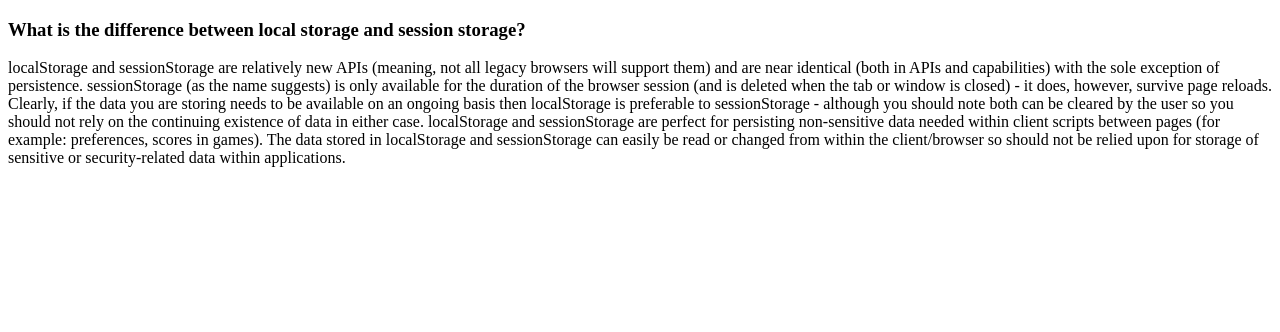
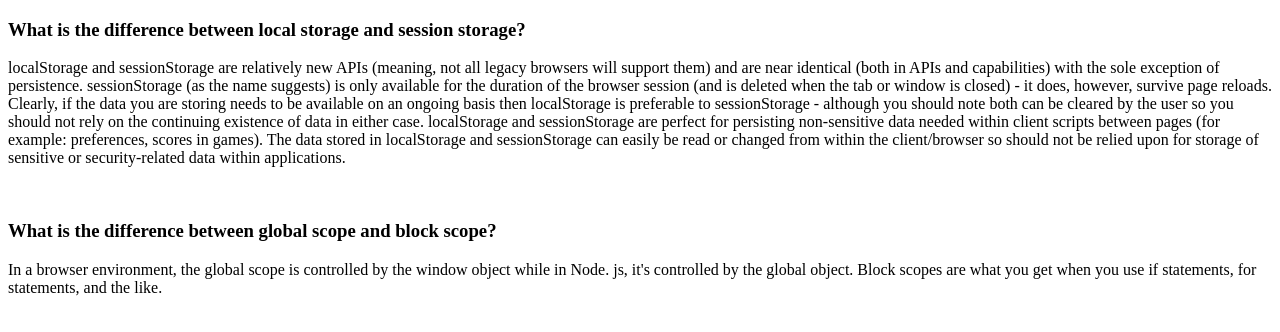
Before and after one commit to khanjubayer93/type-monster-debug-assignment, a plain HTML site: page blog.html in a window 1280 px wide. Drawn offline with Linux system fonts and the light colour scheme.

Commit message:
scope added

```diff
--- a/blog.html
+++ b/blog.html
@@ -32,7 +32,15 @@
             changed from within the client/browser so should not be relied upon for storage of sensitive or
             security-related data
             within applications.</p>
+    </div><br>
+    <div>
+        <h3>What is the difference between global scope and block scope?</h3>
+        <p>In a browser environment, the global scope is controlled by the window object while in Node. js, it's
+            controlled by the
+            global object. Block scopes are what you get when you use if statements, for statements, and the like.</p>
     </div>
+
+
 </body>
 
 </html>
```
